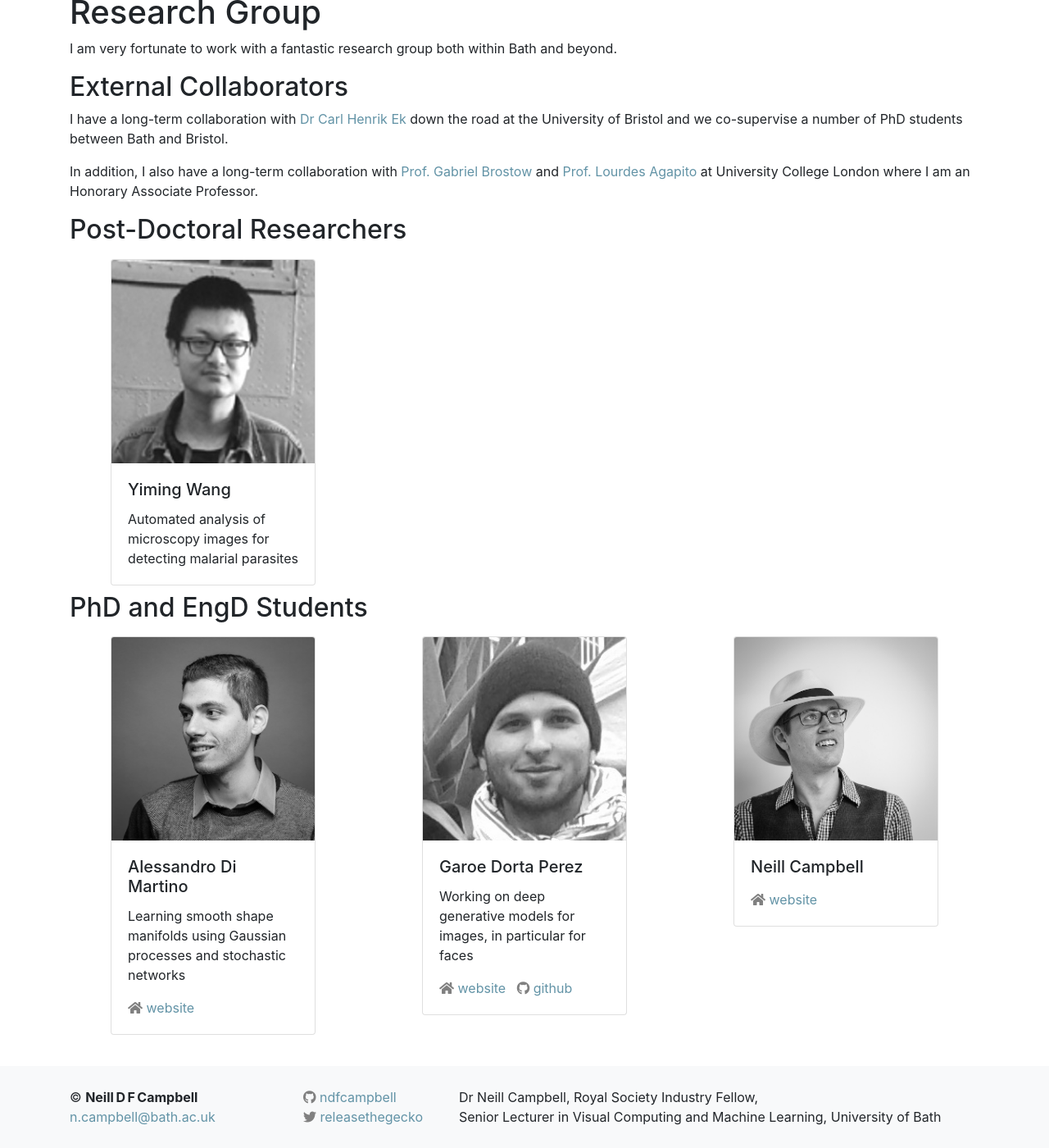
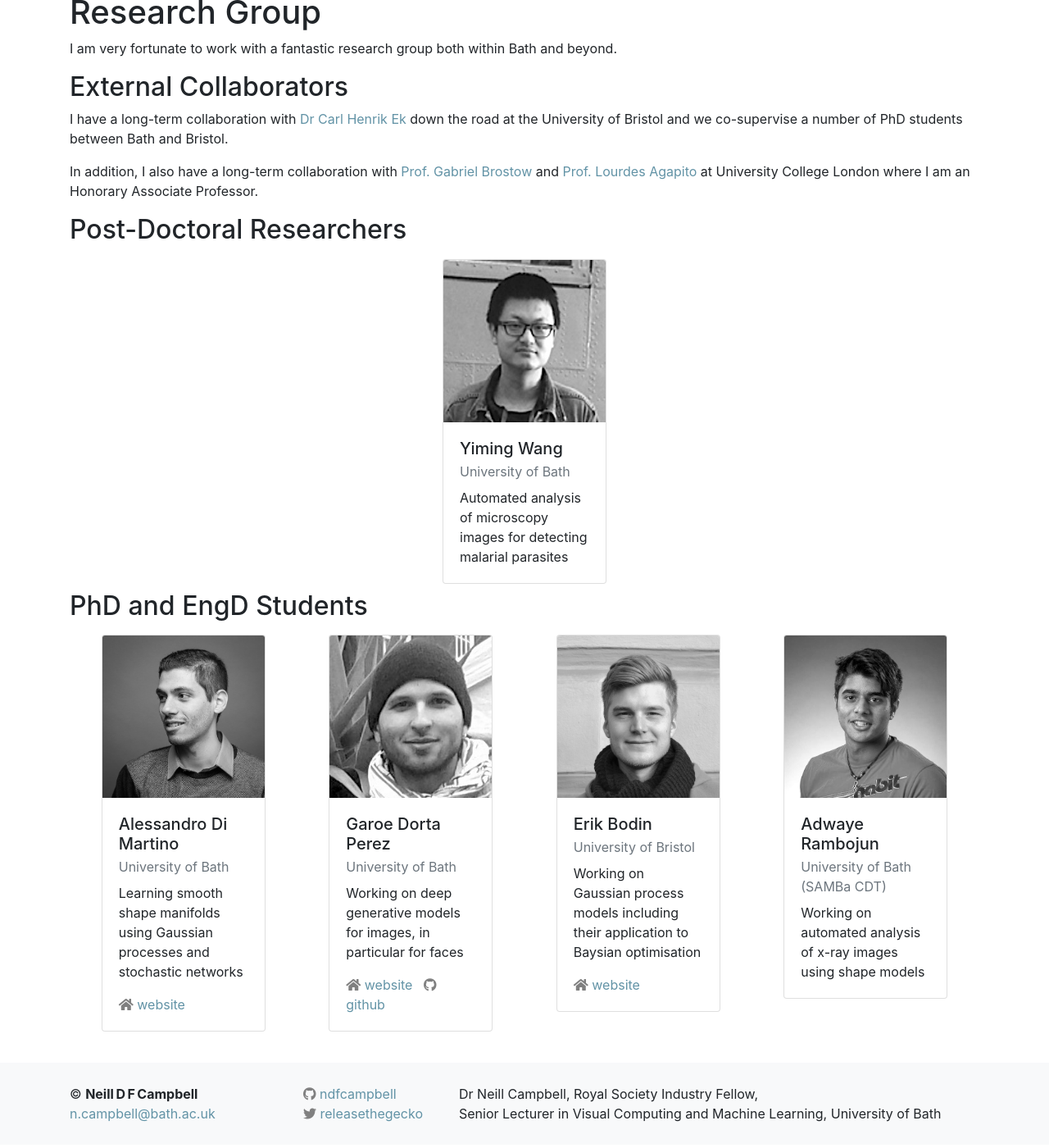
Before and after one commit to mathematics-and-algorithms-for-data/mathematics-and-algorithms-for-data.github.io, a Jekyll site: the page built from group.md, in a window 1280 px wide and 1400 px high, scrolled down 200 px. Shown: the whole window at 82% size. Built offline with Jekyll 4.4.1, drawn with Linux system fonts in a browser that asks for light colours; nearby versions of some CDN libraries.

Commit message:
Yay, group pages looking good.

```diff
--- a/_data/group.yml
+++ b/_data/group.yml
@@ -3,6 +3,7 @@ people:
     id: alessandro
     category: pgr
     topic: Learning smooth shape manifolds using Gaussian processes and stochastic networks
+    location: University of Bath
     url: https://researchportal.bath.ac.uk/en/persons/alessandro-di-martino
 
   - name: Garoe Dorta Perez
@@ -10,15 +11,26 @@ people:
     category: pgr
     topic: Working on deep generative models for images, in particular for faces
     url: http://people.bath.ac.uk/gdp24/
+    location: University of Bath
     github: https://github.com/Garoe
 
-  - name: Neill Campbell
-    id: neill
+  - name: Erik Bodin
+    id: erik
     category: pgr
-    url: https://researchportal.bath.ac.uk/en/persons/neill-campbell
+    topic: Working on Gaussian process models including their application to Baysian optimisation
+    url: https://www.linkedin.com/in/stigerikbodin/
+    location: University of Bristol
+
+  - name: Adwaye Rambojun
+    id: adwaye
+    category: pgr
+    topic: Working on automated analysis of x-ray images using shape models
+    url:
+    location: University of Bath (SAMBa CDT)
 
   - name: Yiming Wang
     id: yiming
     category: pdra
     topic: Automated analysis of microscopy images for detecting malarial parasites
+    location: University of Bath
     url:
--- a/group.md
+++ b/group.md
@@ -14,7 +14,7 @@ I have a long-term collaboration with [Dr Carl Henrik Ek](http://carlhenrik.com)
 
 In addition, I also have a long-term collaboration with [Prof. Gabriel Brostow](http://www0.cs.ucl.ac.uk/staff/g.brostow/) and [Prof. Lourdes Agapito](http://www0.cs.ucl.ac.uk/staff/l.agapito/) at University College London where I am an Honorary Associate Professor.
 
-<div><!-- class="container">-->
+<div class="container no-gutters pl-0 pr-0">
 {% assign grouped_people = site.data.group.people | group_by:"category" %}
 {% assign sorted_grouped_people = grouped_people | sort: "name" %}
 {% for group in sorted_grouped_people %}
@@ -28,16 +28,17 @@ In addition, I also have a long-term collaboration with [Prof. Gabriel Brostow](
 		{% assign skip=true %}
 	{% endcase %}
 	{% unless skip %}
-		<div class="row">
+		<div class="row no-gutters"><!-- no-gutters mx-auto">-->
 		{% for item in group.items %}
-		<div class="col-xs-12 col-sm-6 col-md-4 col-lg-4 mb-2">
-		<div class="card mx-auto" style="max-width: 250px;">
+		<div class="mb-2 ml-1 mr-1 mx-auto mx-sm-left col-xs-auto"><!-- col-xs-12 col-sm-6 col-md-4 col-lg-4 col-xl-3">-->
+		<div class="card mx-auto" style="max-width: 200px;">
 		  	{% if item.id > "" %}
 				{% capture image_file %}{{ site.baseurl }}/assets/images/mugshots/{{ item.id }}.jpg{% endcapture %}
 				<img src="{{ image_file }}" class="card-img-top" alt="{{ item.id }}" style="width:100%">
 			{% endif %}
 		  <div class="card-body">
-		    <h5 class="card-title">{{ item.name }}</h5>
+		    <h5 class="card-title mb-1">{{ item.name }}</h5>
+		    <p class="text-muted mb-2 mt-0">{{ item.location }}</p>
 		    <p class="card-text">{{ item.topic }}</p>
 		    <!--<h6 class="card-subtitle mb-2 text-muted">Links</h6>-->
 		    {% if item.url > "" %}
```
Also changed, not shown: assets/images/logos/bath-logo.png (added), assets/images/logos/rs-logo.png (added), assets/images/mugshots/adwaye.jpg (added), assets/images/mugshots/erik.jpg (added), assets/images/mugshots/garoe.jpg, assets/images/mugshots/yiming.jpg.
